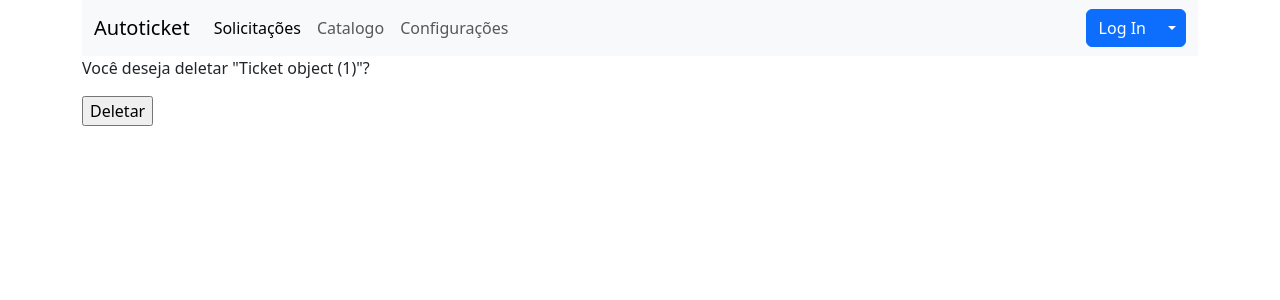
After one commit to thiagoalima/autoticket, a Django app: page /autoticket/ticket/del/1 in a window 1280 px wide. The commit adds this page. Shown: the top 300 px of the page. Run offline with Django 4.2, Linux system fonts and the light colour scheme; tables that the repository leaves empty hold one stand-in row (values such as "Sample post"); some libraries are stand-ins or nearby versions.

Commit message:
crud de solicitação

```diff
--- a/autoticket/settings.py
+++ b/autoticket/settings.py
@@ -38,7 +38,9 @@ INSTALLED_APPS = [
     'django.contrib.messages',
     'django.contrib.staticfiles',
     'widget_tweaks',
+    'django_tables2',
     'bootstrap5',
+    'autoticketapp',
     'users',
 ]
 
--- a/autoticketapp/models.py
+++ b/autoticketapp/models.py
@@ -22,7 +22,7 @@ class Ticket (models.Model):
 
     titulo = models.CharField(
         max_length=100,
-        verbose_name='Name',
+        verbose_name='Titulo',
     )
 
     descricao = models.TextField(
--- a/autoticketapp/urls.py
+++ b/autoticketapp/urls.py
@@ -2,6 +2,13 @@ from django.urls import path
 
 from . import views
 
+app_name = 'autoticket'
+
 urlpatterns = [
     path('', views.HomeView.as_view(), name='home'),
+
+    path('ticket/',views.TicketListView.as_view(), name='ticket'),
+    path('ticket/add/',views.TicketCreateView.as_view(), name='ticket_add'),
+    path('ticket/edit/<pk>',views.TicketUpdateView.as_view(), name='ticket_edit'),
+    path('ticket/del/<pk>',views.TicketDeleteView.as_view(), name='ticket_del'),
 ]
--- a/autoticketapp/views.py
+++ b/autoticketapp/views.py
@@ -1,6 +1,11 @@
 from django.views.generic import View
-from django.conf import settings
-from django.shortcuts import redirect, render
+from django.views.generic.edit import CreateView,UpdateView, DeleteView
+from django_tables2 import SingleTableView
+from django.shortcuts import  render
+
+from .models import Ticket
+from .tables import TicketTable
+from .forms import TicketForm
 
 
 class HomeView(View):
@@ -11,3 +16,25 @@ class HomeView(View):
         #    return redirect("login")
 
         return render(request, self.template_name, {})
+
+class TicketListView(SingleTableView):
+    model = Ticket
+    table_class = TicketTable
+    template_name = 'autoticketapp/ticket_list.html'
+
+class TicketCreateView(CreateView):
+    model = Ticket
+    fields = ["numero","titulo","descricao","prioridade"]
+    template_name = "autoticketapp/ticket_form.html"
+    success_url = "/autoticket/ticket/"
+
+class TicketUpdateView(UpdateView):
+    model = Ticket
+    fields = ["numero","titulo","descricao","prioridade"]
+    template_name = "autoticketapp/ticket_form.html"
+    success_url = "/autoticket/ticket/"
+
+class TicketDeleteView(DeleteView):
+    model = Ticket
+    success_url = "/autoticket/ticket/"
+    template_name = "autoticketapp/confirm_delete.html"
--- /dev/null
+++ b/templates/autoticketapp/confirm_delete.html
@@ -0,0 +1,9 @@
+{% extends "base/base.html" %}
+
+{% block content %}
+<form method="post">{% csrf_token %}
+    <p>Você deseja deletar "{{ object }}"?</p>
+    {{ form }}
+    <input type="submit" value="Deletar">
+</form>
+{% endblock %}
--- /dev/null
+++ b/templates/autoticketapp/ticket_controls.html
@@ -0,0 +1,2 @@
+<a class="btn btn-sm btn-warning" href="{% url 'autoticket:ticket_edit' record.id %}">Editar</a>
+<a class="btn btn-sm btn-danger" href="{% url 'autoticket:ticket_del' record.id %}">Deletar</a>
--- a/templates/base/base.html
+++ b/templates/base/base.html
@@ -21,8 +21,10 @@
     <div class="container-fluid px-0">
         {% include 'base/nav.html' %}
 
-        {% block content %}
-        {% endblock content %}
+        <div class="container">
+            {% block content %}
+            {% endblock content %}
+        </div>
     </div>
     {% endblock layout %}
 </body>
--- a/templates/base/nav.html
+++ b/templates/base/nav.html
@@ -9,7 +9,7 @@
       <div class="collapse navbar-collapse" id="navbarSupportedContent">
         <ul class="navbar-nav me-auto mb-2 mb-lg-0">
           <li class="nav-item">
-            <a class="nav-link active" aria-current="page" href="#">Solicitações</a>
+            <a class="nav-link active" aria-current="page" href="{% url 'autoticket:ticket' %}">Solicitações</a>
           </li>
           <li class="nav-item">
             <a class="nav-link" href="#">Catalogo</a>
```
Also changed, not shown: autoticketapp/forms.py (added, +45 -0 lines), autoticketapp/tables.py (added, +16 -0 lines), templates/autoticketapp/ticket_form.html (added, +8 -0 lines), templates/autoticketapp/ticket_list.html (added, +16 -0 lines), autoticketapp/migrations/0001_initial.py (added), users/migrations/0002_alter_objectpermission_actions_and_more.py (added).
